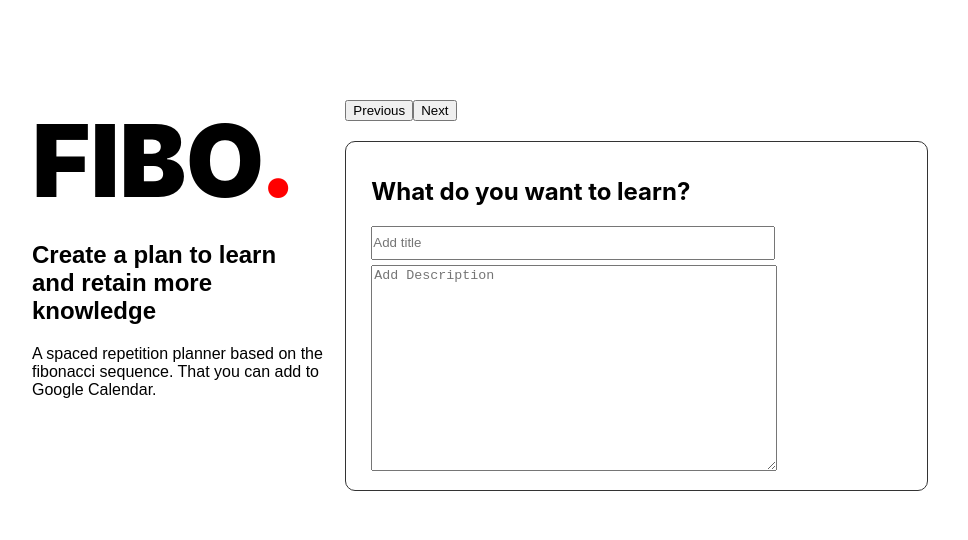
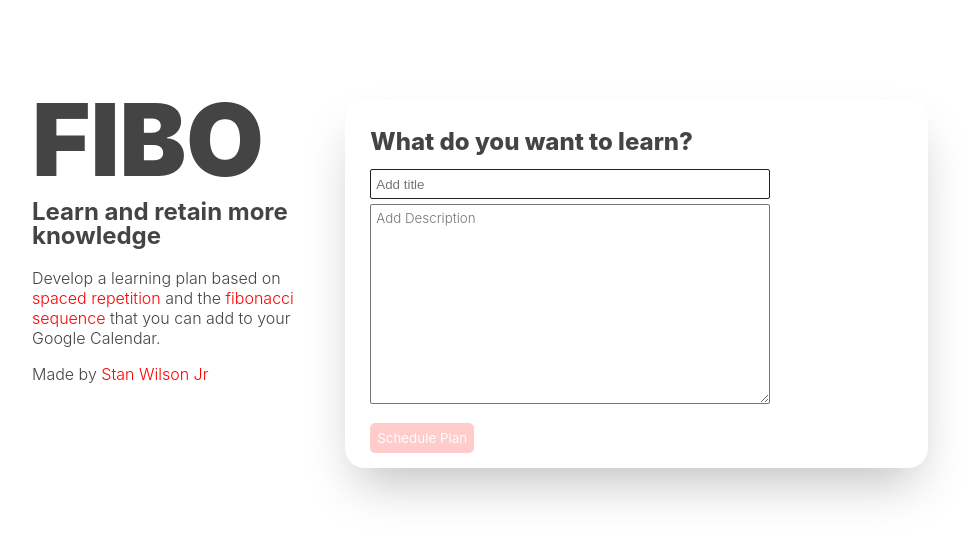
Before and after one commit to stanwilsonjr/fibo, a React app: page / in a window 1280 px wide. Shown: the whole page, without its empty margins (160-1128 px from the left). Built offline with nearby package versions, Linux system fonts and the light colour scheme; a web font is replaced by a local one.

Commit message:
added a number of updates and changes to support SEO  and better styling

```diff
--- a/css/global.css
+++ b/css/global.css
@@ -1,38 +1,78 @@
 @import url('https://rsms.me/inter/inter.css');
-@import url('https://fonts.googleapis.com/icon?family=Material+Icons');
+@import url('https://fonts.googleapis.com/icon?family=Material+Icons&family=DM+Serif+Display');
+@import url('https://fonts.googleapis.com/css2?family=Material+Icons&family=DM+Serif+Display');
+
+
+:root{
+  --main-text-color: #444;
+  --highlight-color: red;
+}
 html { font-family: 'Inter', sans-serif; }
 @supports (font-variation-settings: normal) {
   html { font-family: 'Inter var', sans-serif; }
 }
+body,html{
+	padding:0;
+	height: 100%;
+}
 body{
+    display: flex;
+    height: 100%;
+	width: 100%;
+	position: relative;
     padding:0;
     margin:0;
-    font-family: 'Montserrat', sans-serif;
     -webkit-font-smoothing: antialiased;
+    /* background:radial-gradient(farthest-corner at 40px 40px,
+    #FED24D 0%, transparent 100%); */
+    background-color: #ffffff;
 
+  /* background-image:  radial-gradient(#333333 1px, transparent 1px), radial-gradient(#333333 1px, #ffffff 1px);
+  background-size: 40px 40px;
+  background-position: 0 0,20px 20px; */
 }
+
 a{
-    color: red;
+    color: var(--highlight-color);
+}
+.deck a{
+  text-decoration: none;
 }
 h1{
     font-size:  100px;
+    margin: 0;
     font-weight: 900;
-    margin: 0;
-    font-family: Inter, sans-serif;
+    font-family: 'Inter', serif;
+    line-height: 80px;
+    text-transform: uppercase;
+    color: var(--main-text-color);
+    position: relative;
 }
-h1::after{
-    content: ".";
-    color: red;
+
+.deck h2{
+  position: relative;
+  font-weight: 700;
+    font-family: 'Inter', serif;
+  font-size: 1.5rem;
+  line-height: 1.5rem;
 }
+
+
 article {
     width: 70vw;
 margin: 100px auto;
 display:flex;
+color: var(--main-text-color);
+
 
 }
 article .deck{
   margin: 0 20px 0 0;
   width: 300px;
+  color: var(--main-text-color);
+  font-family: 'Inter', serif;
+  font-weight: 300;
+
 }
 
 #app{
@@ -41,8 +81,7 @@ article .deck{
 }
 @media only screen
   and (min-device-width: 320px)
-  and (max-device-width: 480px)
-  and (-webkit-min-device-pixel-ratio: 2) {
+  and (max-device-width: 480px) {
     article {
         flex-direction: column;
         width: calc(100% - 60px);
--- a/index.html
+++ b/index.html
@@ -9,16 +9,12 @@
 <body>
     <article>
         <section class="deck">
-            <h1>FIBO</h1>
-            <h2>Create a plan to learn and retain more knowledge</h2>
-
-            <p>A spaced repetition planner based on the fibonacci sequence. That you can add to Google Calendar.</p>
-
-
-
+            <h1>Fibo</h1>
+            <h2>Learn and retain more knowledge</h2>
+            <p>Develop a learning plan based on <a target="_blank"  href="https://en.wikipedia.org/wiki/Spaced_repetition">spaced repetition</a> and  the <a target="_blank" href="https://en.wikipedia.org/wiki/Fibonacci_number">fibonacci sequence</a> that you can add to your Google Calendar.</p>
+            <p>Made by <a href="https://stanwilsonjr.com/" target="_blank">Stan Wilson Jr</a>
           </section>
         <div id="app"></div>
-
     </article>
     <script src="js/index.js"></script>
 </body>
--- a/js/app.js
+++ b/js/app.js
@@ -8,22 +8,6 @@ import { AnimatePresence } from "framer-motion";
 import { AppContext } from "./components/AppContext";
 import moment from "moment";
 
-// const Article = styled.article`
-//   width: 70vw;
-//   margin: 100px auto;
-//   display:flex;
-//   & .deck{
-//     margin: 0 20px 0 0;
-//     width: 300px;
-//   }
-//   @media only screen
-//     and (min-device-width: 320px)
-//     and (max-device-width: 480px)
-//     and (-webkit-min-device-pixel-ratio: 2) {
-//       flex-direction: column;
-//       width: calc(100% - 60px);
-//   }
-// `;
 
 export default function App(props) {
   let initialState = {
@@ -50,14 +34,12 @@ export default function App(props) {
     }
   }
   return (
-    <AppContext.Provider value={{ state, setState }}>
-
-        <button onClick={(e) => progress("prev")}>Previous</button>
-        <button onClick={(e) => progress("next")}>Next</button>
+    <AppContext.Provider value={{ state, setState, step, updateSteps }}>
         <AnimatePresence>
           <ActiveCard />
         </AnimatePresence>
-
+        {/* <button onClick={(e) => progress("prev")}>Previous</button>
+        <button onClick={(e) => progress("next")}>Next</button> */}
     </AppContext.Provider>
   );
 }
--- a/js/components/DateCard.js
+++ b/js/components/DateCard.js
@@ -1,6 +1,7 @@
 import React, { useContext } from "react";
 import DayPicker from "react-day-picker";
 import TimePicker from "rc-time-picker";
+import Nextbutton  from "./NextButton";
 import moment from "moment";
 
 import { AppContext } from "./AppContext";
@@ -35,6 +36,8 @@ export default function Datecard() {
               defaultValue={context.state.startTime}
             />
             <DayPicker onDayClick={handleDayClick} className="inputcontainer" />
+            <Nextbutton   disabled={false} text="Review Plan"  />
+
           </Card>
     )
 
--- a/js/components/Downloader.js
+++ b/js/components/Downloader.js
@@ -85,10 +85,14 @@ export default function Downloader() {
   let eventName =  slugify(state.title);
   return (
     <Card>
-      {/* {JSON.stringify(schduleArr)} */}
+      <h2>Review your {state.title} learning plan</h2>
+      <section>
+        {schduleArr.map(  (ev, i) => (
+          <div key={`event-${i}`}> Session {i + 1}  {ev.start_date} :  {ev.start_time}- {ev.end_time}</div>
+        ))}
+      </section>
 
-      <h2>Download your plan</h2>
-      <p> After you download your plan you can <a href="https://support.google.com/calendar/answer/37118?co=GENIE.Platform%3DDesktop&hl=en" target="_blank">upload it to an new or existing Google Calendar</a></p>
+      <p> Download your plan and <a href="https://support.google.com/calendar/answer/37118?co=GENIE.Platform%3DDesktop&hl=en" target="_blank">upload it to an new or existing Google Calendar</a></p>
       <CsvDownloader columns={columns} filename={eventName} datas={schduleArr}>
         <Downloadbutton>Download</Downloadbutton>
       </CsvDownloader>
--- a/js/components/InputCard.js
+++ b/js/components/InputCard.js
@@ -1,6 +1,7 @@
 import React, { useContext } from "react";
 import { AppContext } from "./AppContext";
 import { Card,Input } from "./SharedElements";
+import Nextbutton from './NextButton';
 
 export default function Inputcard() {
   const context = useContext(AppContext);
@@ -25,6 +26,7 @@ export default function Inputcard() {
           }}
         />
       </Input>
+      <Nextbutton   disabled={context.state.title === '' ||  context.state.desc === '' } text="Schedule Plan"  />
     </Card>
   );
 }
--- /dev/null
+++ b/js/components/NextButton.js
@@ -0,0 +1,36 @@
+import { AppContext } from "./AppContext";
+import React, { useContext } from "react";
+import styled from "styled-components";
+
+
+const Buttonscontainer = styled.div`
+
+    & button {
+        border: none;
+        background-color: red;
+        font-family: inherit;
+        padding: 7px;
+        cursor: pointer;
+        color: #fff;
+        margin: 15px 0 0 0;
+        border-radius: 5px;
+    }
+    & button:disabled {
+        opacity: 0.2;
+        cursor: default;
+    }
+
+`
+
+function Nextbutton(props) {
+    const {text,disabled} = props;
+    const context = useContext(AppContext);
+    const {step ,updateSteps} = context;
+    return (
+        <Buttonscontainer>
+           <button onClick={ (e) => updateSteps(step + 1) }  disabled={disabled}  >{text}</button>
+        </Buttonscontainer>
+    );
+}
+
+export default Nextbutton;
--- a/js/components/SharedElements.js
+++ b/js/components/SharedElements.js
@@ -13,15 +13,26 @@ exports.Card = styled(motion.section)
     exit:{ opacity: 0, y: -10 },
     transition:{ duration: 1 }
   })`
-  border: 1px solid #333;
-  margin: 20px 0;
+  background-color: #fff;
+  margin: 0 0 20px 0;
   padding: 15px 25px;
-  border-radius: 10px;
+  border-radius: 20px;
   font-family: Inter, sans-serif;
+  font-weight: 300;
   display: flex;
+  box-shadow: 0 25px 50px -12px rgba(0,0,0,.25)!important;
+  box-sizing: border-box;
+
   flex-direction: column;
   & .inputcontainer {
     max-width: 300px;
+  }
+  & h2{
+    font-weight: 800;
+    font-family: 'Inter', serif;
+    font-size: 1.5rem;
+    line-height: 1.5rem;
+    margin: 15px 0;
   }
   @media only screen
   and (min-device-width: 320px)
@@ -38,14 +49,27 @@ exports.Card = styled(motion.section)
 exports.Input = styled.div`
   width: 100%;
   max-width: 400px;
+  font-family: Inter, sans-serif;
+  font-weight: 300;
   & input {
     width: 100%;
     min-height: 30px;
     margin: 0 0 5px 0;
-    padding: 0;
+    padding: 5px;
+    border-radius: 2px;
+    -webkit-appearance: none;
+    outline: none;
+    box-sizing: border-box;
 
+    border: #222 solid 1px;
   }
-
+  & textarea{
+    border-radius: 2px;
+    -webkit-appearance: none;
+    outline: none;
+    padding: 5px;
+    box-sizing: border-box;
+  }
   @media only screen
   and (min-device-width: 320px)
   and (max-device-width: 480px)
@@ -56,5 +80,9 @@ exports.Input = styled.div`
     width: 100%;
     min-height: 200px;
     margin: 0;
+    font-family: Inter, sans-serif;
+    font-weight: 300;
+    padding: 5px;
+    box-sizing: border-box;
   }
 `;
```
Also changed, not shown: package.json (+4 -3 lines), 2 other files.
